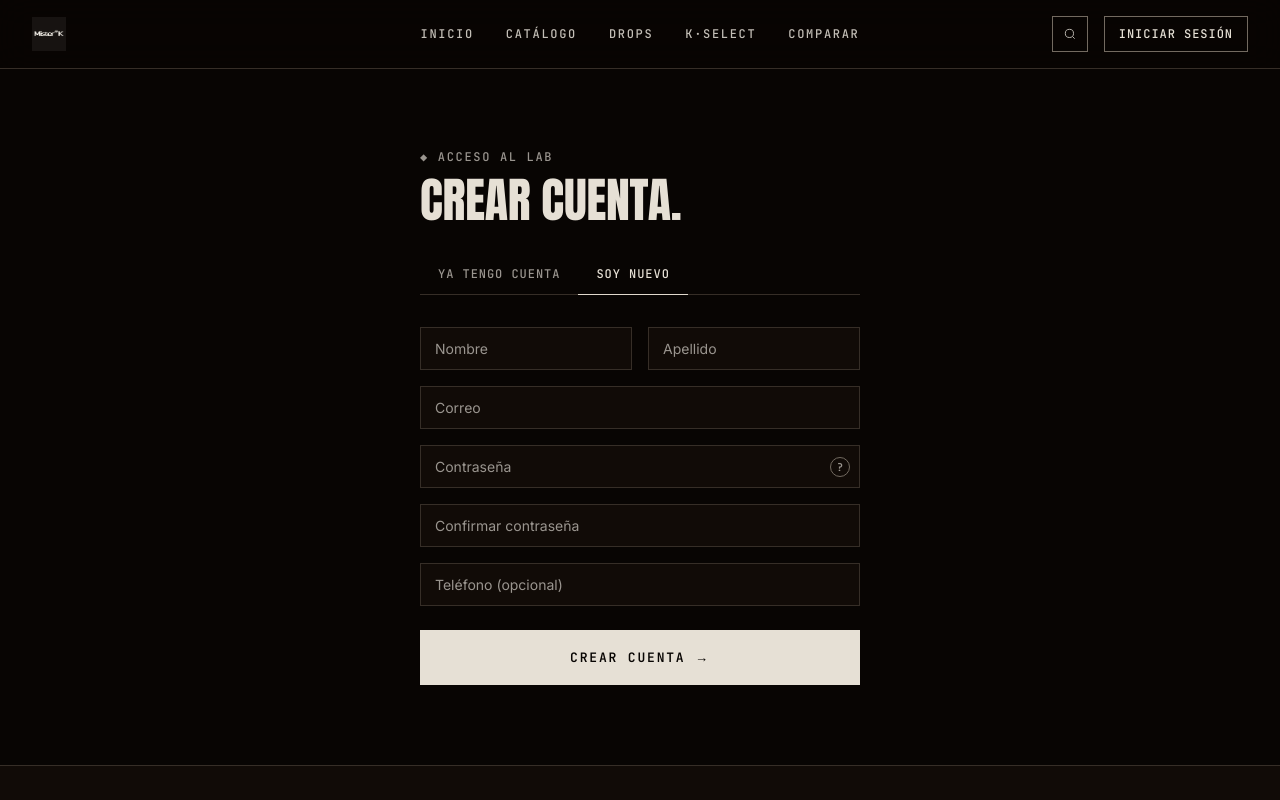
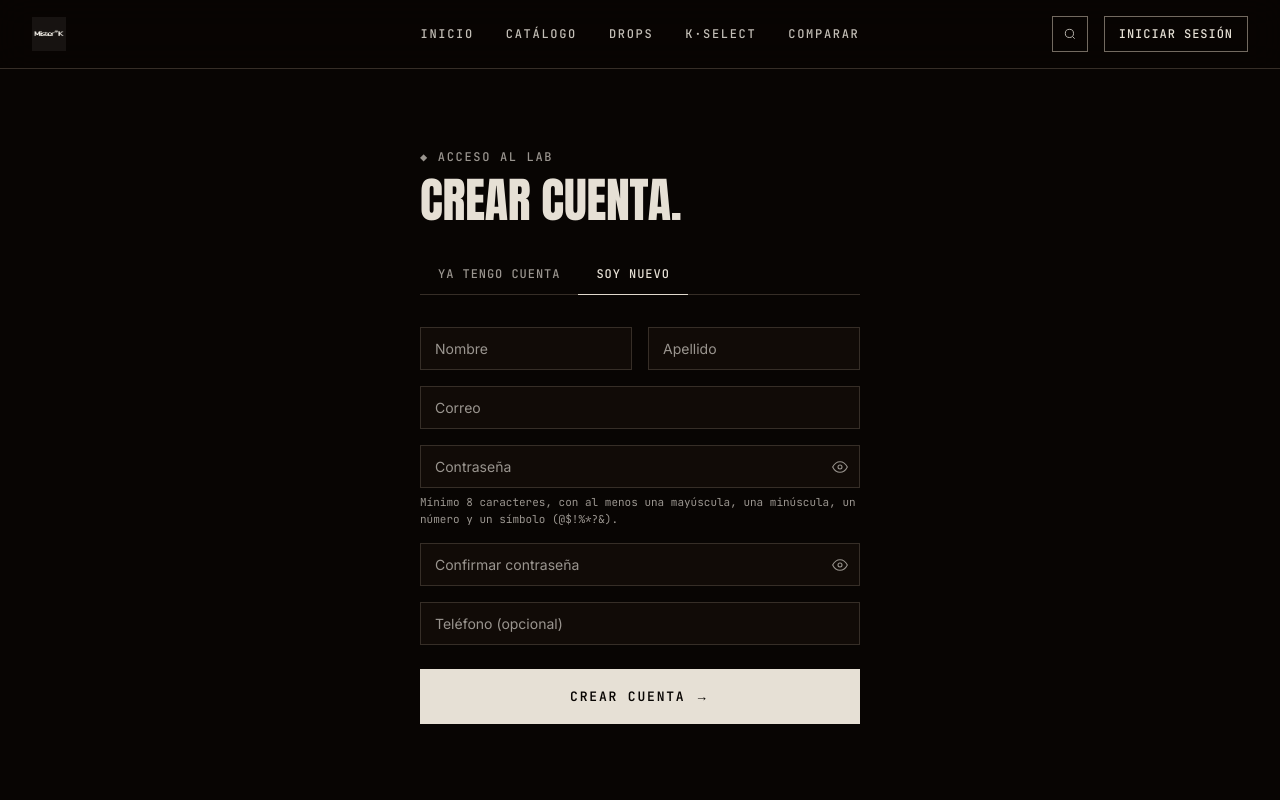
Before and after one commit to RGB50323/ProyectoNcapas_Frontend, a Next.js app: page /login in a window 1280 px wide. Both pictures are taken after a click on the button "SOY NUEVO". Shown: the top 800 px of the page. Built offline with nearby package versions, Linux system fonts and the light colour scheme; no server answers.

Commit message:
feat(auth): fix login and register endpoints, add validations  and add toast component

```diff
--- a/app/(customer)/login/page.tsx
+++ b/app/(customer)/login/page.tsx
@@ -1,95 +1,246 @@
-'use client'
+"use client";
 
-import { useEffect, useState, type ReactNode, type SubmitEvent } from 'react'
-import { useRouter } from 'next/navigation'
-import { useAuth, type Session } from '@/lib/auth'
+import { useEffect, useState, type ReactNode } from "react";
+import { useRouter } from "next/navigation";
+import { useAuth, type Session } from "@/lib/auth";
+import { useToast } from "@/hooks/useToast";
 
 function destinationFor(session: Session) {
-  if (session.role === 'ADMIN') return '/admin/dashboard'
-  if (session.role === 'SELLER') return '/seller/dashboard'
-  return '/'
+  if (session.role === "ADMIN") return "/admin/dashboard";
+  if (session.role === "SELLER") return "/seller/dashboard";
+  return "/";
 }
 
 function HintField({ hint, children }: { hint?: string; children: ReactNode }) {
-  if (!hint) return <>{children}</>
+  if (!hint) return <>{children}</>;
   return (
-    <div className="field-hint">
+    <div>
       {children}
-      <button type="button" className="hint-btn" aria-label="Ayuda">?</button>
-      <div className="hint-pop" role="tooltip">{hint}</div>
+      <div
+        style={{
+          fontSize: 11,
+          color: "var(--text-mute)",
+          marginTop: 6,
+          lineHeight: 1.5,
+          fontFamily: "var(--font-mono)",
+        }}
+      >
+        {hint}
+      </div>
     </div>
-  )
+  );
+}
+
+function PasswordInput({
+  placeholder,
+  value,
+  onChange,
+  autoComplete,
+}: {
+  placeholder: string;
+  value: string;
+  onChange: (e: React.ChangeEvent<HTMLInputElement>) => void;
+  autoComplete?: string;
+}) {
+  const [show, setShow] = useState(false);
+  return (
+    <div style={{ position: "relative" }}>
+      <input
+        className="input"
+        type={show ? "text" : "password"}
+        placeholder={placeholder}
+        value={value}
+        onChange={onChange}
+        autoComplete={autoComplete}
+        style={{ paddingRight: 44 }}
+      />
+      <button
+        type="button"
+        onClick={() => setShow((prev) => !prev)}
+        style={{
+          position: "absolute",
+          right: 12,
+          top: "50%",
+          transform: "translateY(-50%)",
+          background: "none",
+          border: "none",
+          cursor: "pointer",
+          color: "var(--text-mute)",
+          padding: 0,
+          display: "flex",
+          alignItems: "center",
+        }}
+        aria-label={show ? "Ocultar contraseña" : "Mostrar contraseña"}
+      >
+        {show ? (
+          <svg
+            width="16"
+            height="16"
+            viewBox="0 0 24 24"
+            fill="none"
+            stroke="currentColor"
+            strokeWidth="1.6"
+          >
+            <path d="M17.94 17.94A10.07 10.07 0 0 1 12 20c-7 0-11-8-11-8a18.45 18.45 0 0 1 5.06-5.94" />
+            <path d="M9.9 4.24A9.12 9.12 0 0 1 12 4c7 0 11 8 11 8a18.5 18.5 0 0 1-2.16 3.19" />
+            <line x1="1" y1="1" x2="23" y2="23" />
+          </svg>
+        ) : (
+          <svg
+            width="16"
+            height="16"
+            viewBox="0 0 24 24"
+            fill="none"
+            stroke="currentColor"
+            strokeWidth="1.6"
+          >
+            <path d="M1 12s4-8 11-8 11 8 11 8-4 8-11 8-11-8-11-8z" />
+            <circle cx="12" cy="12" r="3" />
+          </svg>
+        )}
+      </button>
+    </div>
+  );
 }
 
 export default function LoginPage() {
-  const router = useRouter()
-  const { session, loading, login, register } = useAuth()
-  const [mode, setMode] = useState<'login' | 'register'>('login')
-  const [error, setError] = useState('')
-  const [notice, setNotice] = useState('')
-  const [busy, setBusy] = useState(false)
+  const router = useRouter();
+  const { session, loading, login, register } = useAuth();
+  const { show, ToastContainer } = useToast();
+  const [mode, setMode] = useState<"login" | "register">("login");
+  const [busy, setBusy] = useState(false);
 
-  const [email, setEmail] = useState('')
-  const [password, setPassword] = useState('')
-  const [firstName, setFirstName] = useState('')
-  const [lastName, setLastName] = useState('')
-  const [confirmPassword, setConfirmPassword] = useState('')
-  const [phone, setPhone] = useState('')
+  const [email, setEmail] = useState("");
+  const [password, setPassword] = useState("");
+  const [firstName, setFirstName] = useState("");
+  const [lastName, setLastName] = useState("");
+  const [confirmPassword, setConfirmPassword] = useState("");
+  const [phone, setPhone] = useState("");
 
   useEffect(() => {
-    if (!loading && session) router.replace(destinationFor(session))
-  }, [loading, session, router])
+    if (!loading && session) router.replace(destinationFor(session));
+  }, [loading, session, router]);
 
-  async function handleSubmit(e: SubmitEvent<HTMLFormElement>) {
-    e.preventDefault()
-    setError('')
-    setNotice('')
-    setBusy(true)
+  function validateRegister(): string | null {
+    if (!firstName.trim()) return "El nombre es requerido";
+    if (!lastName.trim()) return "El apellido es requerido";
+
+    if (!email.trim()) return "El correo es requerido";
+    const emailRegex = /^[a-zA-Z0-9._%+-]+@[a-zA-Z0-9.-]+\.[a-zA-Z]{2,}$/;
+    if (!emailRegex.test(email)) return "Formato de email incorrecto";
+
+    if (password.length < 8)
+      return "La contraseña debe tener al menos 8 caracteres";
+    const passwordRegex =
+      /^(?=.*[a-z])(?=.*[A-Z])(?=.*\d)(?=.*[@$!%*?&])[A-Za-z\d@$!%*?&]{8,}$/;
+    if (!passwordRegex.test(password))
+      return "La contraseña debe tener mayúscula, minúscula, número y símbolo (@$!%*?&)";
+    if (password !== confirmPassword) return "Las contraseñas no coinciden";
+
+    if (phone && !/^\+?[0-9]{8,15}$/.test(phone))
+      return "Formato de teléfono inválido";
+    return null;
+  }
+
+  async function handleSubmit(e: React.FormEvent<HTMLFormElement>) {
+    e.preventDefault();
+    setBusy(true);
+
     try {
-      if (mode === 'login') {
-        const s = await login(email, password)
-        router.replace(destinationFor(s))
-        return
+      if (mode === "login") {
+        if (!email.trim()) {
+          show("El correo es requerido", "error");
+          setBusy(false);
+          return;
+        }
+        if (!password.trim()) {
+          show("La contraseña es requerida", "error");
+          setBusy(false);
+          return;
+        }
+        const s = await login(email, password);
+        show("Bienvenido de vuelta", "success");
+        router.replace(destinationFor(s));
+        return;
       }
-      await register({ firstName, lastName, email, password, confirmPassword, phone: phone || undefined })
-      setMode('login')
-      setPassword('')
-      setConfirmPassword('')
-      setNotice('Cuenta creada. Iniciá sesión con tu correo y contraseña.')
-      setBusy(false)
+
+      const validationError = validateRegister();
+      if (validationError) {
+        show(validationError, "error");
+        setBusy(false);
+        return;
+      }
+
+      const s = await register({
+        firstName,
+        lastName,
+        email,
+        password,
+        confirmPassword,
+        phone: phone || undefined,
+      });
+      show("Bienvenido al Lab", "success");
+      router.replace(destinationFor(s));
+      setBusy(false);
     } catch (err) {
-      setError(err instanceof Error ? err.message : 'Algo salió mal, intentá de nuevo')
-      setBusy(false)
+      show(
+        err instanceof Error ? err.message : "Algo salió mal, intentá de nuevo",
+        "error",
+      );
+      setBusy(false);
     }
   }
 
-  function switchMode(next: 'login' | 'register') {
-    setMode(next)
-    setError('')
-    setNotice('')
+  function switchMode(next: "login" | "register") {
+    setMode(next);
   }
 
-  if (loading || session) return null
+  if (loading || session) return null;
 
   return (
-    <div className="container page" style={{ display: 'flex', justifyContent: 'center', padding: '80px 32px' }}>
-      <div style={{ width: '100%', maxWidth: 440 }}>
-        <div className="eyebrow" style={{ marginBottom: 12 }}>◆ ACCESO AL LAB</div>
+    <div
+      className="container page"
+      style={{
+        display: "flex",
+        justifyContent: "center",
+        padding: "80px 32px",
+      }}
+    >
+      <ToastContainer />
+      <div style={{ width: "100%", maxWidth: 440 }}>
+        <div className="eyebrow" style={{ marginBottom: 12 }}>
+          ◆ ACCESO AL LAB
+        </div>
         <h1 className="display" style={{ fontSize: 48, marginBottom: 32 }}>
-          {mode === 'login' ? 'INICIAR SESIÓN.' : 'CREAR CUENTA.'}
+          {mode === "login" ? "INICIAR SESIÓN." : "CREAR CUENTA."}
         </h1>
 
-        <div style={{ display: 'flex', gap: 0, marginBottom: 32, borderBottom: '1px solid var(--border)' }}>
-          {([['login', 'Ya tengo cuenta'], ['register', 'Soy nuevo']] as const).map(([k, l]) => (
+        <div
+          style={{
+            display: "flex",
+            gap: 0,
+            marginBottom: 32,
+            borderBottom: "1px solid var(--border)",
+          }}
+        >
+          {(
+            [
+              ["login", "Ya tengo cuenta"],
+              ["register", "Soy nuevo"],
+            ] as const
+          ).map(([k, l]) => (
             <button
               key={k}
               onClick={() => switchMode(k)}
               className="mono"
               style={{
-                background: 'transparent', border: 'none', cursor: 'pointer',
-                padding: '12px 18px', textTransform: 'uppercase',
-                color: mode === k ? 'var(--text)' : 'var(--text-mute)',
-                borderBottom: `1px solid ${mode === k ? 'var(--accent)' : 'transparent'}`,
+                background: "transparent",
+                border: "none",
+                cursor: "pointer",
+                padding: "12px 18px",
+                textTransform: "uppercase",
+                color: mode === k ? "var(--text)" : "var(--text-mute)",
+                borderBottom: `1px solid ${mode === k ? "var(--accent)" : "transparent"}`,
                 marginBottom: -1,
               }}
             >
@@ -98,43 +249,92 @@ export default function LoginPage() {
           ))}
         </div>
 
-        <form onSubmit={handleSubmit} style={{ display: 'flex', flexDirection: 'column', gap: 16 }}>
-          {mode === 'register' && (
-            <div style={{ display: 'grid', gridTemplateColumns: '1fr 1fr', gap: 16 }}>
-              <input className="input" placeholder="Nombre" value={firstName} onChange={(e) => setFirstName(e.target.value)} required />
-              <input className="input" placeholder="Apellido" value={lastName} onChange={(e) => setLastName(e.target.value)} required />
+        <form
+          onSubmit={handleSubmit}
+          noValidate
+          style={{ display: "flex", flexDirection: "column", gap: 16 }}
+        >
+          {mode === "register" && (
+            <div
+              style={{
+                display: "grid",
+                gridTemplateColumns: "1fr 1fr",
+                gap: 16,
+              }}
+            >
+              <input
+                className="input"
+                placeholder="Nombre"
+                value={firstName}
+                onChange={(e) => setFirstName(e.target.value)}
+              />
+              <input
+                className="input"
+                placeholder="Apellido"
+                value={lastName}
+                onChange={(e) => setLastName(e.target.value)}
+              />
             </div>
           )}
 
-          <input className="input" type="email" placeholder="Correo" value={email} onChange={(e) => setEmail(e.target.value)} required autoComplete="email" />
-          <HintField hint={mode === 'register' ? 'Mínimo 8 caracteres, con al menos una mayúscula, una minúscula, un número y un símbolo (@$!%*?&).' : undefined}>
-            <input className="input" type="password" placeholder="Contraseña" value={password} onChange={(e) => setPassword(e.target.value)} required autoComplete={mode === 'login' ? 'current-password' : 'new-password'} />
+          <input
+            className="input"
+            type="email"
+            placeholder="Correo"
+            value={email}
+            onChange={(e) => setEmail(e.target.value)}
+            autoComplete="email"
+          />
+
+          <HintField
+            hint={
+              mode === "register"
+                ? "Mínimo 8 caracteres, con al menos una mayúscula, una minúscula, un número y un símbolo (@$!%*?&)."
+                : undefined
+            }
+          >
+            <PasswordInput
+              placeholder="Contraseña"
+              value={password}
+              onChange={(e) => setPassword(e.target.value)}
+              autoComplete={
+                mode === "login" ? "current-password" : "new-password"
+              }
+            />
           </HintField>
 
-          {mode === 'register' && (
+          {mode === "register" && (
             <>
-              <input className="input" type="password" placeholder="Confirmar contraseña" value={confirmPassword} onChange={(e) => setConfirmPassword(e.target.value)} required autoComplete="new-password" />
-              <input className="input" type="tel" placeholder="Teléfono (opcional)" value={phone} onChange={(e) => setPhone(e.target.value)} />
+              <PasswordInput
+                placeholder="Confirmar contraseña"
+                value={confirmPassword}
+                onChange={(e) => setConfirmPassword(e.target.value)}
+                autoComplete="new-password"
+              />
+              <input
+                className="input"
+                type="tel"
+                placeholder="Teléfono (opcional)"
+                value={phone}
+                onChange={(e) => setPhone(e.target.value)}
+              />
             </>
           )}
 
-          {notice && (
-            <div className="mono" style={{ color: 'var(--ok)', fontSize: 12, padding: '12px 14px', border: '1px solid var(--ok)', background: 'color-mix(in oklch, var(--ok) 12%, transparent)' }}>
-              {notice}
-            </div>
-          )}
-
-          {error && (
-            <div className="mono" style={{ color: 'var(--danger)', fontSize: 12, padding: '12px 14px', border: '1px solid var(--danger)', background: 'color-mix(in oklch, var(--danger) 12%, transparent)' }}>
-              {error}
-            </div>
-          )}
-
-          <button className="btn btn-lg" type="submit" disabled={busy} style={{ marginTop: 8 }}>
-            {busy ? 'UN MOMENTO…' : mode === 'login' ? 'ENTRAR AL LAB →' : 'CREAR CUENTA →'}
+          <button
+            className="btn btn-lg"
+            type="submit"
+            disabled={busy}
+            style={{ marginTop: 8 }}
+          >
+            {busy
+              ? "UN MOMENTO…"
+              : mode === "login"
+                ? "ENTRAR AL LAB →"
+                : "CREAR CUENTA →"}
           </button>
         </form>
       </div>
     </div>
-  )
+  );
 }
--- /dev/null
+++ b/components/Toast.tsx
@@ -0,0 +1,106 @@
+"use client";
+import { useEffect, useState } from "react";
+
+type ToastType = "success" | "error" | "info" | "warning";
+
+interface ToastProps {
+  message: string;
+  type?: ToastType;
+  duration?: number;
+  onClose: () => void;
+}
+
+const config: Record<ToastType, { icon: string; accent: string }> = {
+  success: { icon: "◆", accent: "var(--accent, #e8d5b0)" },
+  error: { icon: "✕", accent: "#ef4444" },
+  info: { icon: "◇", accent: "var(--accent, #e8d5b0)" },
+  warning: { icon: "⚠", accent: "#f59e0b" },
+};
+
+export function Toast({
+  message,
+  type = "info",
+  duration = 3500,
+  onClose,
+}: ToastProps) {
+  const [visible, setVisible] = useState(false);
+
+  useEffect(() => {
+    requestAnimationFrame(() => setVisible(true));
+    const timer = setTimeout(() => {
+      setVisible(false);
+      setTimeout(onClose, 350);
+    }, duration);
+    return () => clearTimeout(timer);
+  }, [duration, onClose]);
+
+  const { icon, accent } = config[type];
+
+  return (
+    <div
+      style={{
+        position: "fixed",
+        bottom: "2rem",
+        right: "2rem",
+        display: "flex",
+        alignItems: "center",
+        gap: "1rem",
+        padding: "1rem 1.25rem",
+        background: "var(--bg-1, #111)",
+        border: `1px solid ${accent}`,
+        borderLeft: `3px solid ${accent}`,
+        color: "var(--text, #f5f0e8)",
+        boxShadow: `0 8px 32px rgba(0,0,0,0.5), 0 0 0 1px rgba(0,0,0,0.2)`,
+        opacity: visible ? 1 : 0,
+        transform: visible ? "translateY(0)" : "translateY(12px)",
+        transition: "opacity 0.35s ease, transform 0.35s ease",
+        zIndex: 9999,
+        minWidth: "280px",
+        maxWidth: "420px",
+      }}
+    >
+      <span
+        style={{
+          fontFamily: "var(--font-mono, monospace)",
+          fontSize: "0.9rem",
+          color: accent,
+          flexShrink: 0,
+        }}
+      >
+        {icon}
+      </span>
+
+      <span
+        style={{
+          flex: 1,
+          fontSize: "0.85rem",
+          fontFamily: "var(--font-mono, monospace)",
+          letterSpacing: "0.04em",
+          color: "var(--text, #f5f0e8)",
+          textTransform: "uppercase",
+        }}
+      >
+        {message}
+      </span>
+
+      <button
+        onClick={() => {
+          setVisible(false);
+          setTimeout(onClose, 350);
+        }}
+        style={{
+          background: "none",
+          border: "none",
+          color: "var(--text-mute, #666)",
+          cursor: "pointer",
+          fontSize: "0.75rem",
+          fontFamily: "var(--font-mono, monospace)",
+          padding: 0,
+          flexShrink: 0,
+        }}
+      >
+        ✕
+      </button>
+    </div>
+  );
+}
--- /dev/null
+++ b/hooks/useToast.tsx
@@ -0,0 +1,33 @@
+'use client'
+
+import { useState, useCallback } from 'react'
+import { Toast } from '@/components/Toast'
+
+interface ToastState {
+  message: string
+  type: 'success' | 'error' | 'info' | 'warning'
+  id: number
+}
+
+export function useToast() {
+  const [toasts, setToasts] = useState<ToastState[]>([])
+
+  const show = useCallback((message: string, type: ToastState['type'] = 'info') => {
+    const id = Date.now()
+    setToasts(prev => [...prev, { message, type, id }])
+  }, [])
+
+  const remove = useCallback((id: number) => {
+    setToasts(prev => prev.filter(t => t.id !== id))
+  }, [])
+
+  const ToastContainer = () => (
+    <>
+      {toasts.map(t => (
+        <Toast key={t.id} message={t.message} type={t.type} onClose={() => remove(t.id)} />
+      ))}
+    </>
+  )
+
+  return { show, ToastContainer }
+}
--- a/lib/auth.tsx
+++ b/lib/auth.tsx
@@ -1,5 +1,4 @@
 'use client'
-
 import { createContext, useContext, useEffect, useState, type ReactNode } from 'react'
 
 const AUTH_API = process.env.NEXT_PUBLIC_BACKEND_URL ?? 'http://localhost:8080'
@@ -30,7 +29,7 @@ interface AuthContextValue {
   session: Session | null
   loading: boolean
   login: (email: string, password: string) => Promise<Session>
-  register: (data: RegisterData) => Promise<void>
+  register: (data: RegisterData) => Promise<Session>
   logout: () => Promise<void>
 }
 
@@ -78,7 +77,9 @@ export function AuthProvider({ children }: { children: ReactNode }) {
   }
 
   async function register(data: RegisterData) {
-    await postAuth('register', data)
+    const s = await postAuth<Session>('register', data)
+    persist(s)
+    return s
   }
 
   async function logout() {
```
